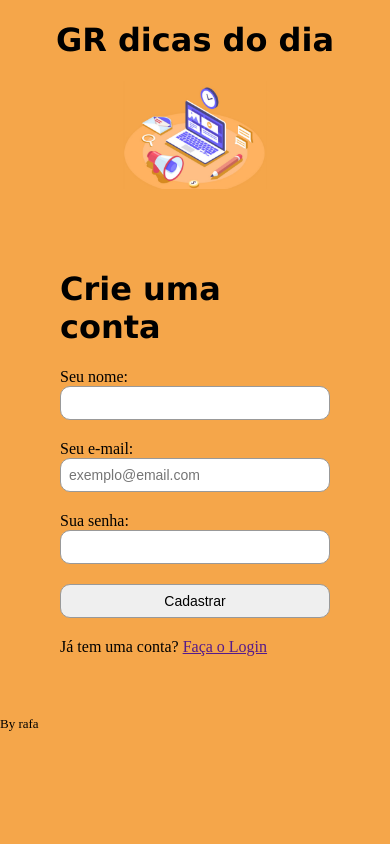
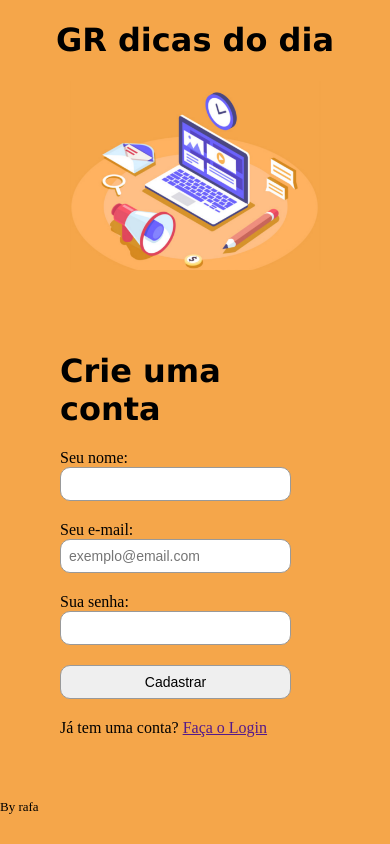
Before and after one commit to rafavirginio/tela-de-login, a plain HTML site: page index.html in a window 390 px wide. Drawn offline with Linux system fonts and the light colour scheme.

Commit message:
Update style.css
Update mobile version

```diff
--- a/style.css
+++ b/style.css
@@ -15,7 +15,6 @@ body {
 
 .screen {
     display: flex;
-    flex-wrap: wrap;
 }
 
 .leftside {
@@ -26,7 +25,7 @@ body {
 }
 
 .leftside img {
-    width: 200px;
+    width: 300px;
     margin: auto;
 }
 
@@ -64,10 +63,16 @@ span {
 }
 
 
-/* desktop version */
+/* mobile version */
 
-@media screen and (min-width:800px) {
+@media screen and (max-width:600px) {
+    .screen {
+        display: inline;
+    }
     .leftside img {
         width: 90%;
     }
+    .rightside {
+        width: 90%;
+    }
 }
```
